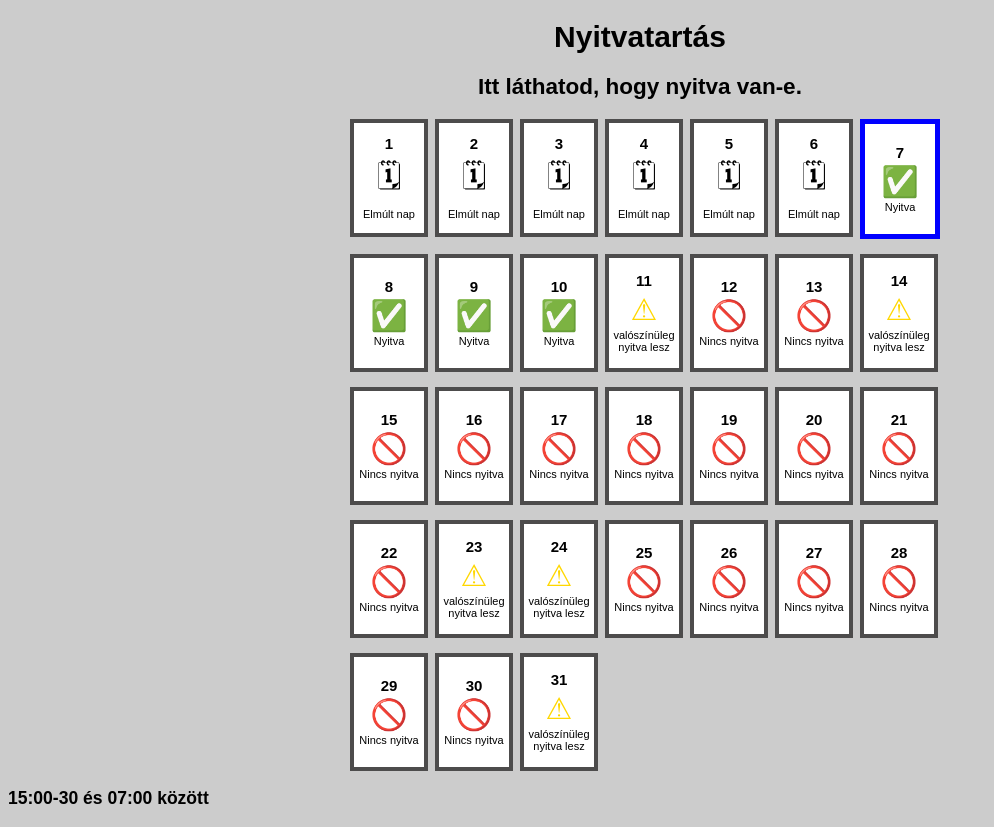
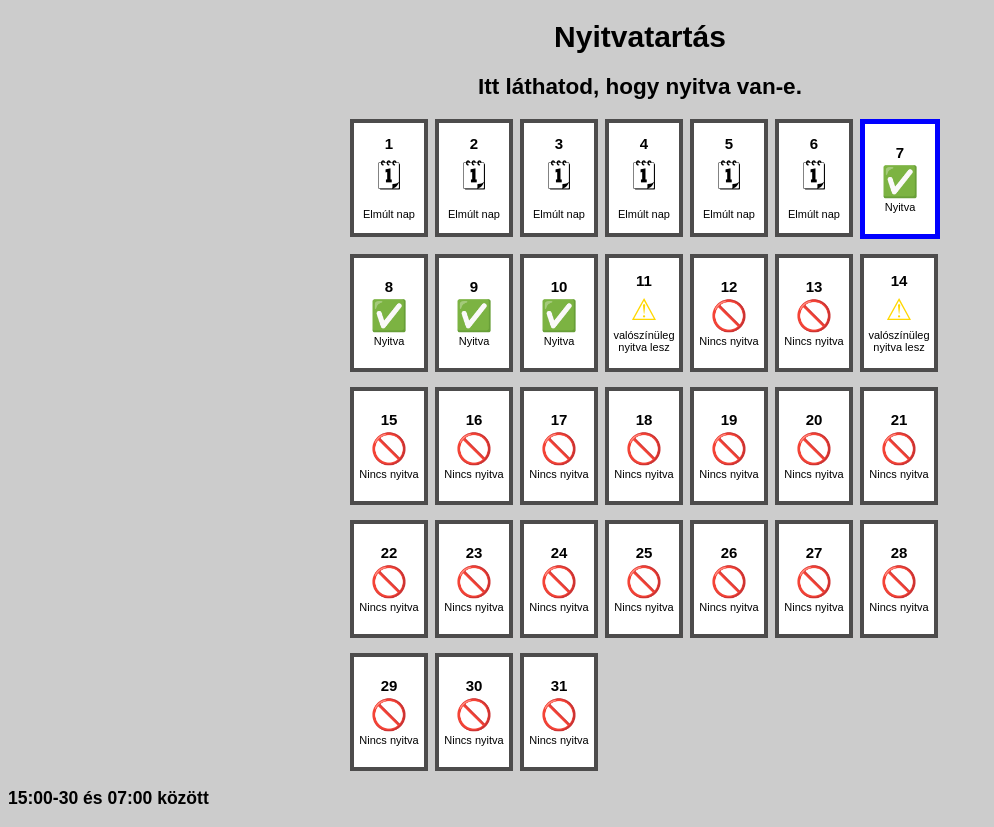
Before and after one commit to nandor-crypto/nandioldala, a plain HTML site: page Nyarinyaklanc/nyitvatartas.html in a window 1280 px wide. Shown: the whole page, without its empty margins (0-994 px from the left). Drawn offline with Linux system fonts and the light colour scheme.

Commit message:
Update nyitvatartas.html

```diff
--- a/Nyarinyaklanc/nyitvatartas.html
+++ b/Nyarinyaklanc/nyitvatartas.html
@@ -90,7 +90,7 @@
         const nyitva = [5, 6, 7, 8, 9, 10];
 
         // Valószínűleg nyitva
-        const valoszinuleg = [11, 31, 23, 24, 14,];
+        const valoszinuleg = [11, 14,];
         // És autómatikusan nincs nyitva az üres napokon
         /*for (let i = 11; i <= 12; i++) {
             valoszinuleg.push(i);
```
